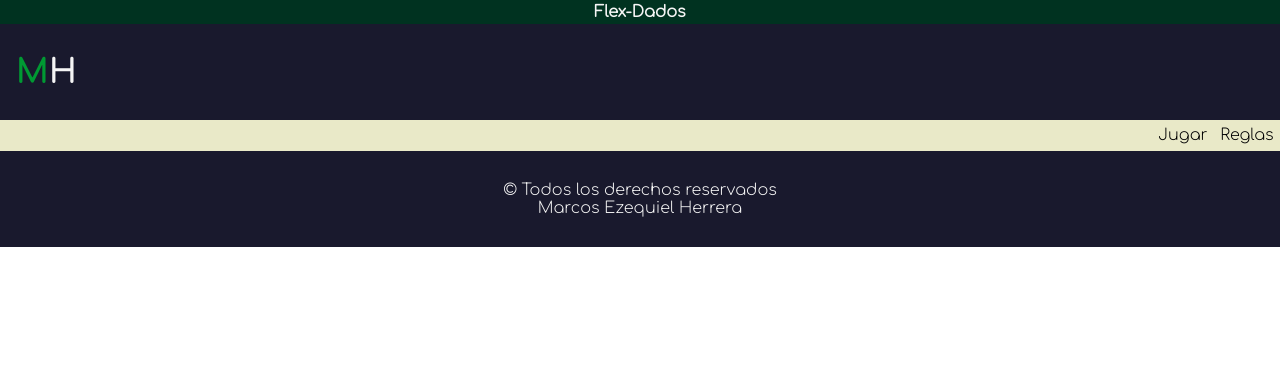
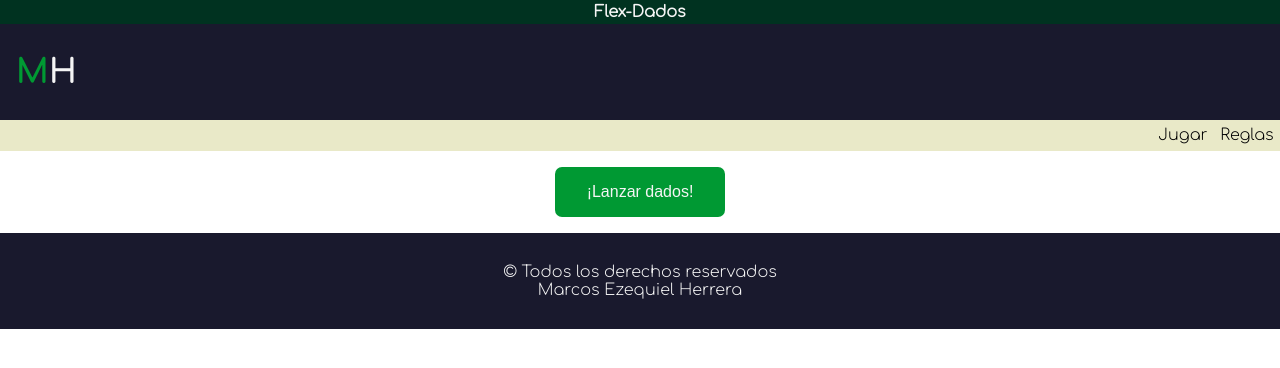
Before and after one commit to marcosihe/dados-react, a React (Create React App) app: page / in a window 1280 px wide. Shown: the top 368 px of the page. Built offline with nearby package versions, Linux system fonts and the light colour scheme.

Commit message:
Se hizo el maquetado inicial del componente Inicio.jsx.

```diff
--- a/src/components/Inicio.jsx
+++ b/src/components/Inicio.jsx
@@ -1,11 +1,18 @@
-import React from 'react'
+import React from "react";
+import styles from "./css/Inicio.module.css";
 
 const Inicio = () => {
-    return (
-        <div>
+  return (
+    <main>
+      <section className={styles.btnContainer}>
+        <button className={styles.btnPlay}>¡Lanzar dados!</button>
+      </section>
+      <section className={styles.diceContainer}>
+        {/* Componente Dado */}
+        {/* Componente Predicción y Opciones */}
+      </section>
+    </main>
+  );
+};
 
-        </div>
-    )
-}
-
-export default Inicio
+export default Inicio;
--- a/src/components/commons/Header.jsx
+++ b/src/components/commons/Header.jsx
@@ -6,14 +6,14 @@ const Header = () => {
   return (
     <header>
       <section>
-        <h3 class={styles.headerTitle}>Flex-Dados</h3>
-        <div class={styles.logoBox}>
-          <span class={styles.mLetter}>M</span>
-          <span class={styles.hLetter}>H</span>
+        <h3 className={styles.headerTitle}>Flex-Dados</h3>
+        <div className={styles.logoBox}>
+          <span className={styles.mLetter}>M</span>
+          <span className={styles.hLetter}>H</span>
         </div>
       </section>
       <nav>
-        <ul class={styles.navigationUl}>
+        <ul className={styles.navigationUl}>
           <Link className={styles.link} to="/">Jugar</Link>
           <Link className={styles.link} to="/reglas">Reglas</Link>
         </ul>
--- /dev/null
+++ b/src/components/css/Inicio.module.css
@@ -0,0 +1,39 @@
+.btnContainer {
+  display: flex;
+  flex-wrap: wrap;
+  justify-content: center;
+  align-content: center;
+}
+
+.btnPlay {
+  background-color: #009933;
+  border: none;
+  color: whitesmoke;
+  padding: 1rem 2rem;
+  text-align: center;
+  text-decoration: none;
+  font-size: 1rem;
+  cursor: pointer;
+  border-radius: 7px;
+  margin: 1rem;
+}
+
+.btnPlay:hover {
+    background-color: #038354;
+    box-shadow: 0 0 12px rgb(58, 54, 54, .5);
+}
+
+.diceContainer {
+    display: flex;
+    flex-wrap: wrap;
+    justify-content: center;
+    align-content: center;
+}
+
+.dice {
+    border-radius: 5px;
+    background-color: rgb(216, 206, 206);
+    width: 15rem;
+    height: 15rem;
+    margin-bottom: 2rem;
+}
```
